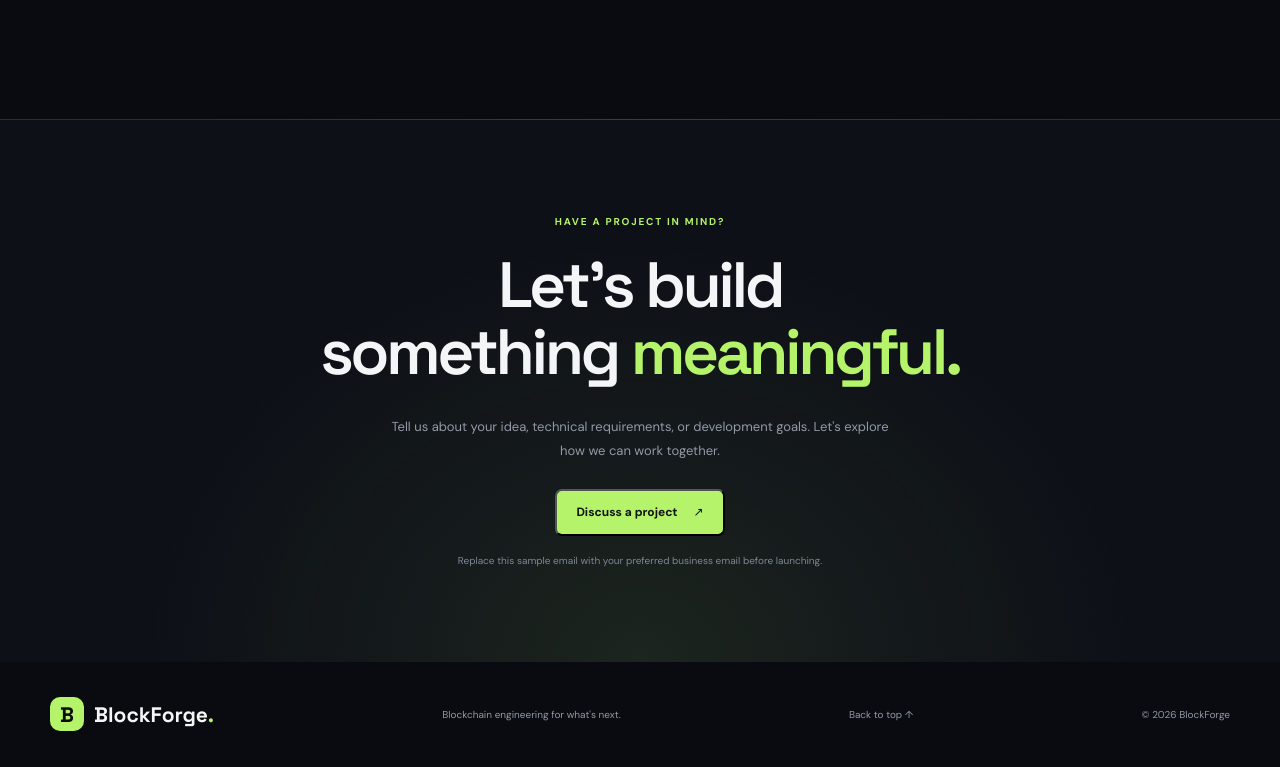
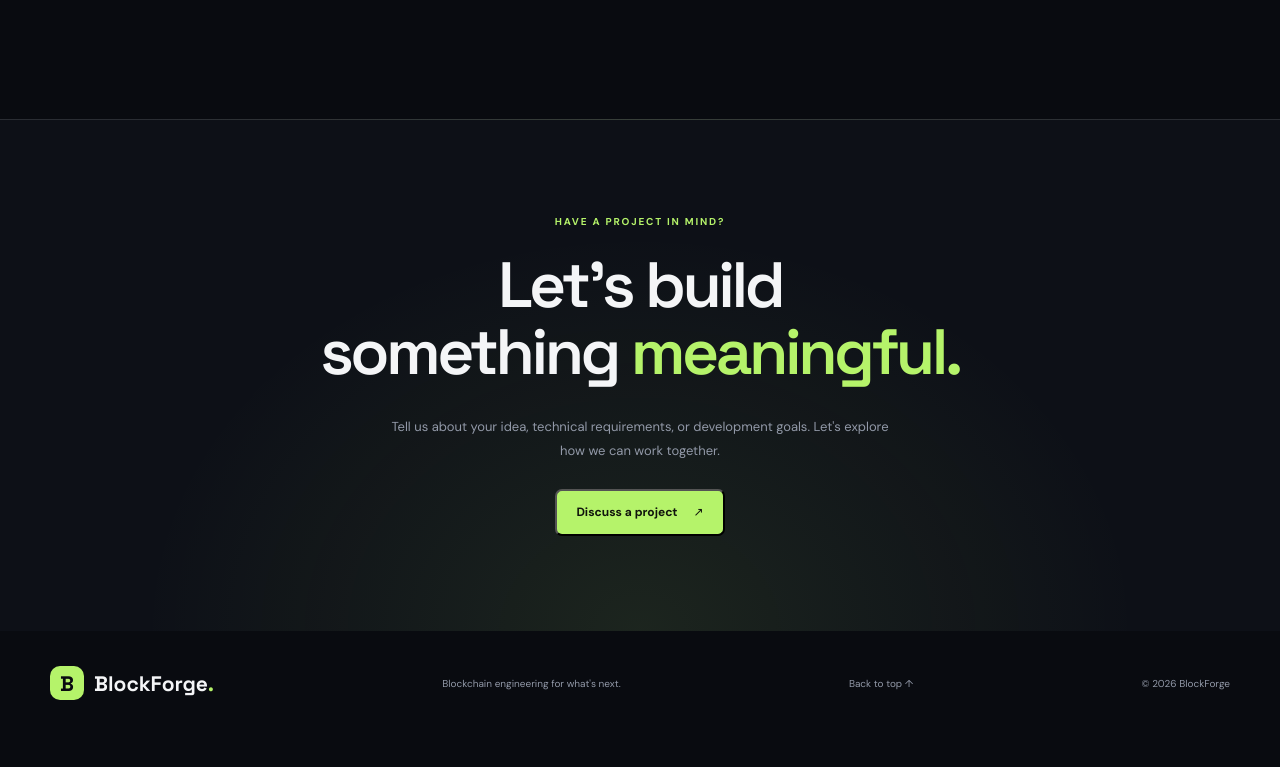
Before and after one commit to BlockForge-Devhimu/BlockForge-webiste-, a React (Vite) app: page / in a window 1280 px wide. Shown: the part 3359-4126 px from the top of the page. After the commit the page ends 4095 px from the top, so only its background shows below. Built offline with nearby package versions, Linux system fonts and the light colour scheme.

Commit message:
Update App.jsx

```diff
--- a/src/App.jsx
+++ b/src/App.jsx
@@ -301,10 +301,6 @@ function App() {
 >
   Discuss a project <span>↗</span>
 </button>
-            <div className="contact-caption">
-              Replace this sample email with your preferred business email
-              before launching.
-            </div>
           </div>
         </section>
       </main>
```
